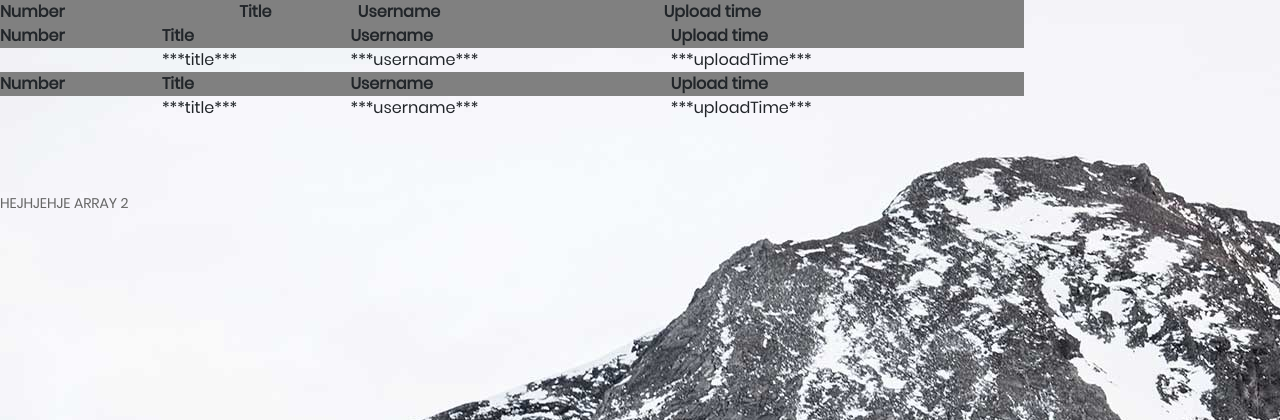
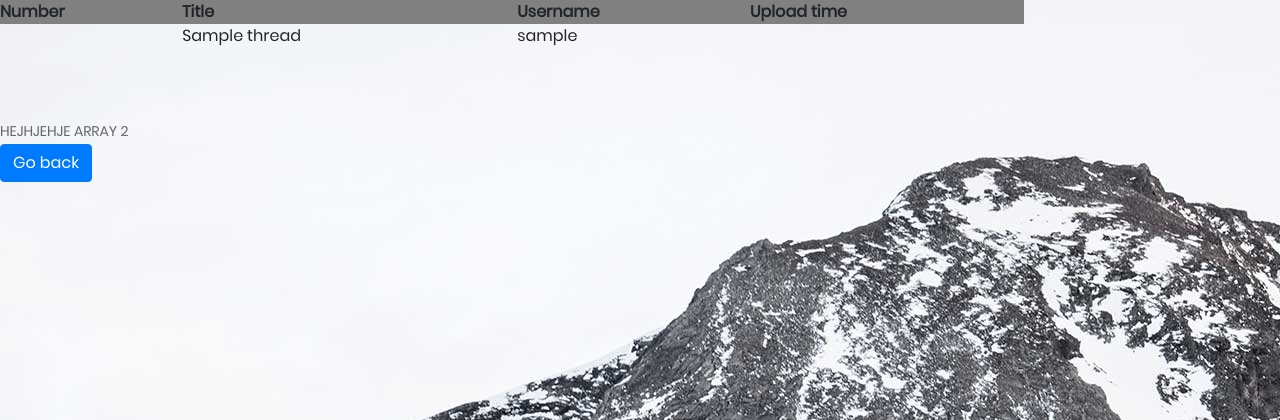
Before and after one commit to Vincentcf/FFF---Vincentcf, a PHP site: page /prevthreads.php in a window 1280 px wide. Shown: the top 420 px of the page. Run offline with PHP 8.4, Linux system fonts and the light colour scheme; tables that the repository leaves empty or names only in its code hold one stand-in row (values such as "Sample post"); data that the repository does not hold is empty.

Commit message:
Ny 15 mars

```diff
--- a/createThread.php
+++ b/createThread.php
@@ -10,7 +10,7 @@
     <title>createThread.php</title>
 </head>
 <body>
-
+<a class="btn btn-primary" href="index.php" role="button">Go back</a>
 
 
 <?php
--- a/index.php
+++ b/index.php
@@ -47,7 +47,7 @@
 	}
     ?>
 	<form class="btn btn-outline-primary" action="main.php" method="post">
-		<input type="submit" name="logout" value="Log out" placeholder="Logot">
+		<input type="submit" name="logout" value="logout" placeholder="Logot">
 	</form>
 
 <!-- <script type="text/javascript">
--- a/previousthreads.php
+++ b/previousthreads.php
@@ -30,7 +30,7 @@
 <body>
 
 
-<a name="" id="" class="btn btn-primary" href="index.php" role="button"><- Go back</a>
+<a id="" class="btn btn-primary" href="index.php" role="button"><- Go back</a>
 <table class="threads">
     <tbody>
         <tr class="threadrow">
--- a/prevthreads.html
+++ b/prevthreads.html
@@ -54,7 +54,7 @@
     </table>
     <br><br><br>
     <p> HEJHJEHJE ARRAY 2</p>
-
+    <a class="btn btn-primary" href="index.php" role="button">Go back</a>
     <!--===============================================================================================-->
 <script src="vendor/jquery/jquery-3.2.1.min.js"></script>
 <!--===============================================================================================-->
--- a/prevthreads.php
+++ b/prevthreads.php
@@ -15,21 +15,21 @@ $sql = "SELECT * FROM threads";
 $result = $conn->query($sql);
 if ($result->num_rows > 0) {
     while($row = $result->fetch_assoc()) {
-        $username = array($row["username"]);
-        $title = array($row["title"], $row["username"]);
+    $title = array($row["title"], $row["username"], $row["uploadTime"]);
+      /*  $title = array($row["title"]);
+        $username = array($row["username"]); */
         /*$username = array($row["username"]);*/
-        $uploadTime = array($row["uploadTime"]);
+       /* $uploadTime = array($row["uploadTime"]);*/
        /* array_push($row["title"], $row["username"], $row["uploadTime"]); */
         foreach($title as $x => $x_value){
-            $text = str_replace("***title***",$x_value,$text_array[0]);
-            $text = str_replace("***username***",$x_value,$text);
+            $text = str_replace("***title***",$row["title"],$text_array[1]);
+            $text = str_replace("***username***",$row["username"],$text);
+            $text = str_replace("***uploadTime***",$row["uploadTime"],$text);
+
             echo $text;
-            echo $text_array[1];
+            break;
         }
-     /*   foreach($username as $y => $y_value){
-            $text = str_replace("***username***",$y_value,$text_array[1]);
-            echo $text;
-        }*/
+
     }
 } else {
     echo "If sats inte funka";
```
